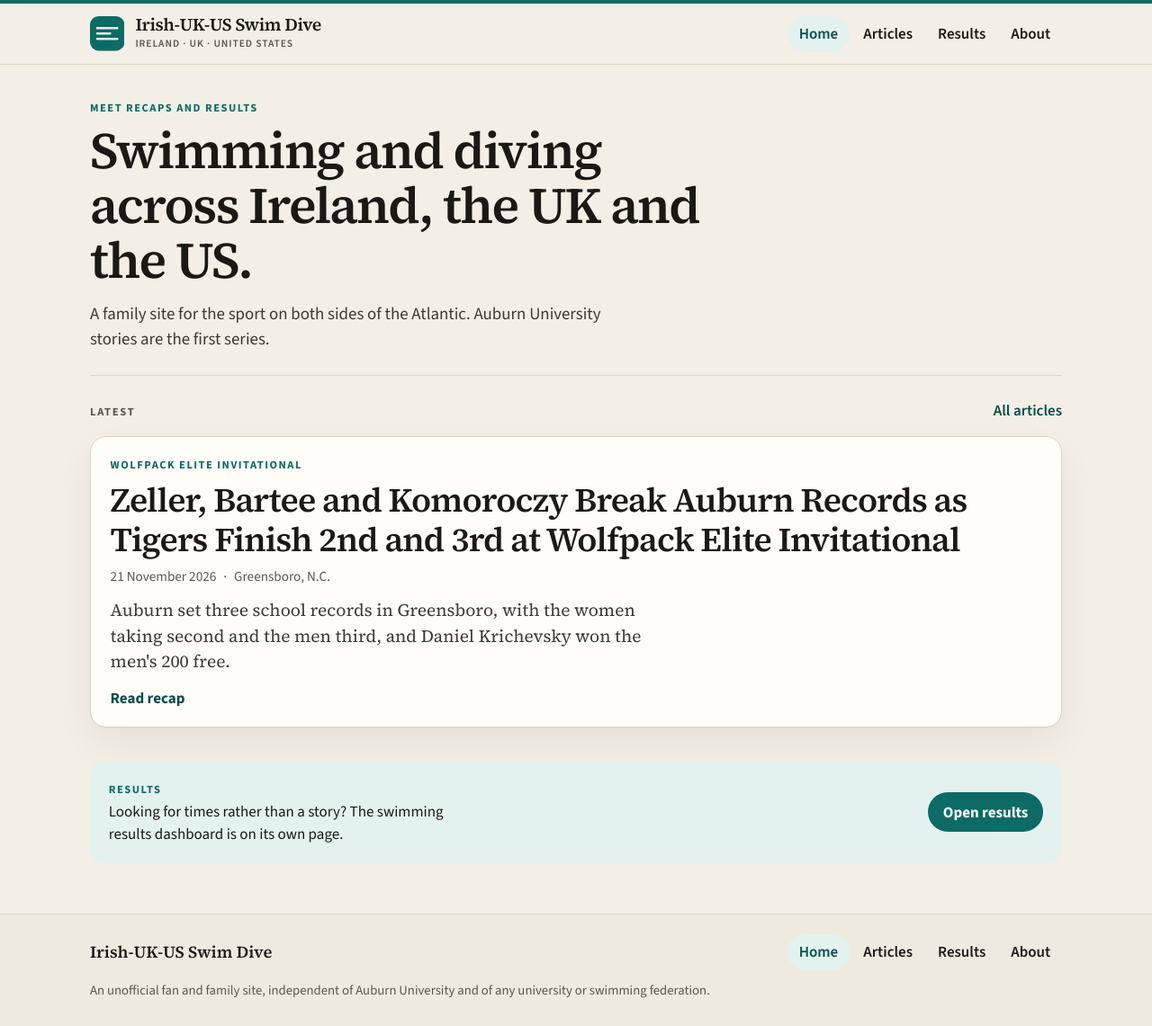
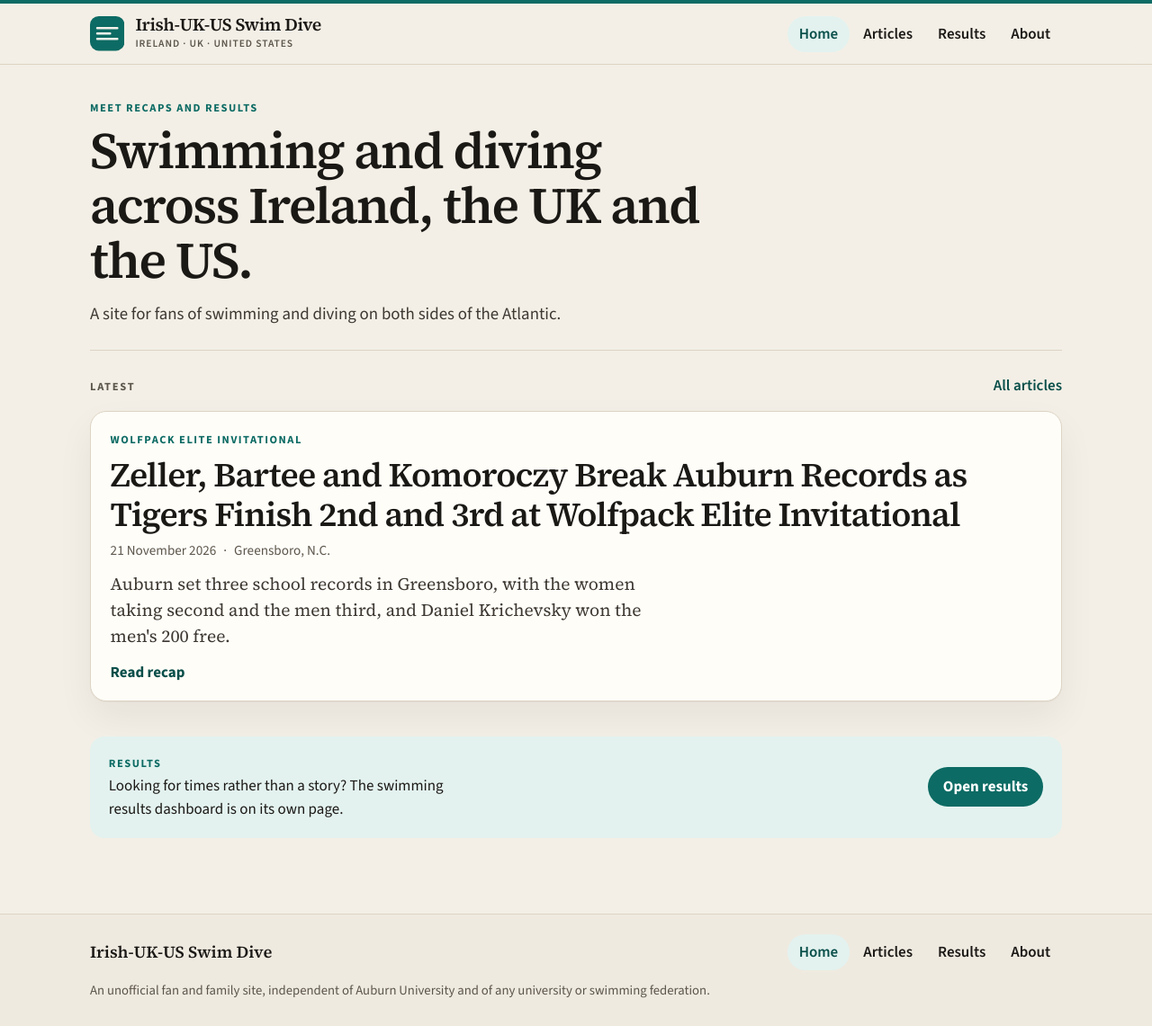
Before and after one commit to Orthoblue/Irish-UK-US-Swim-Dive, a Jekyll site: the page built from index.html, in a window 1280 px wide and 1141 px high. Shown: the whole window at 90% size. Built offline with Jekyll 4.4.1, drawn with Linux system fonts in a browser that asks for light colours.

Commit message:
Update home page tagline

```diff
--- a/index.html
+++ b/index.html
@@ -5,7 +5,7 @@ body_class: home
 <section class="hero">
   <p class="eyebrow">Meet recaps and results</p>
   <h1>Swimming and diving across Ireland, the UK and the US.</h1>
-  <p class="hero-lede">A family site for the sport on both sides of the Atlantic. Auburn University stories are the first series.</p>
+  <p class="hero-lede">A site for fans of swimming and diving on both sides of the Atlantic.</p>
 </section>
 
 <section class="latest" aria-labelledby="latest-heading">
```
